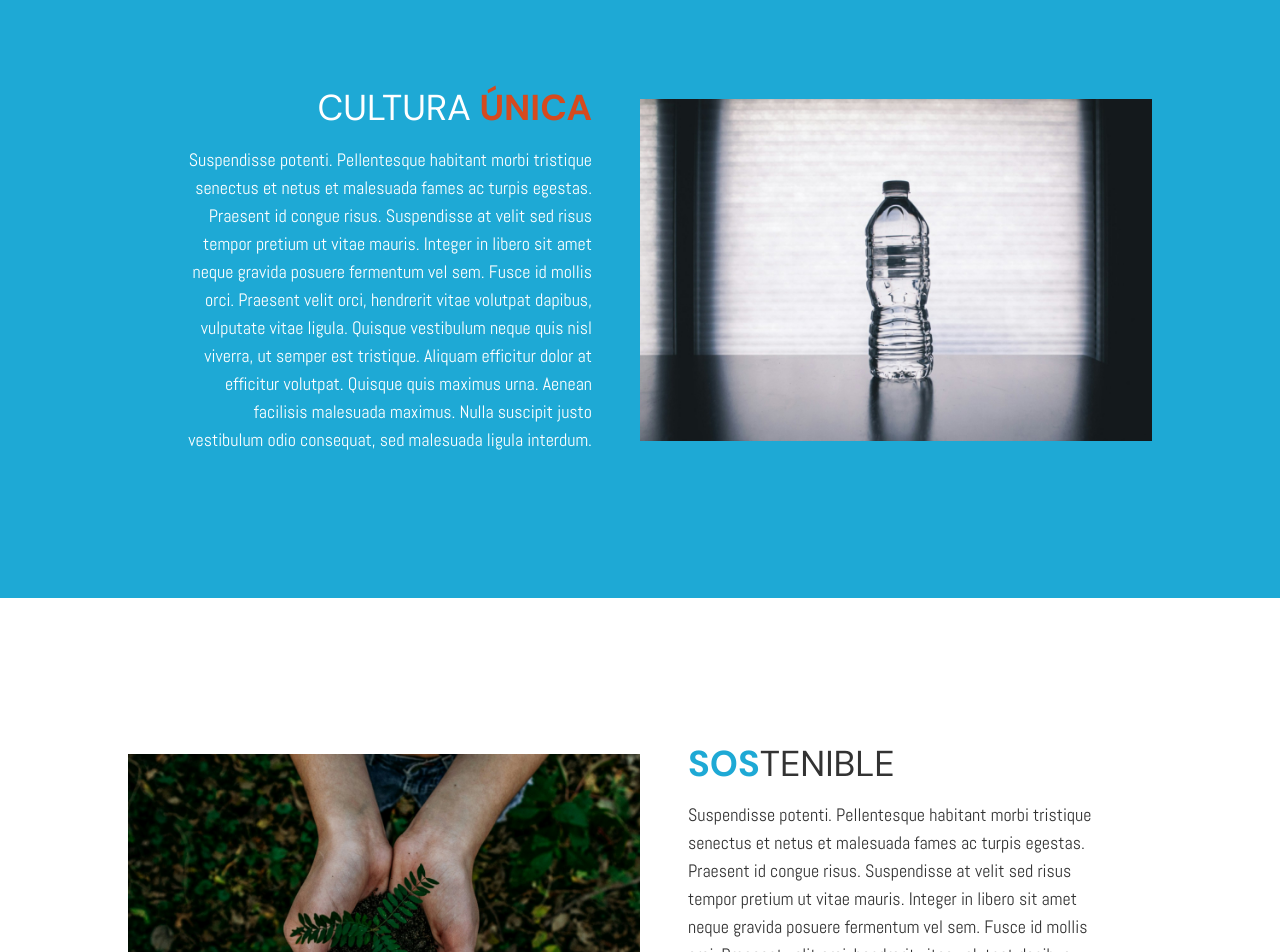
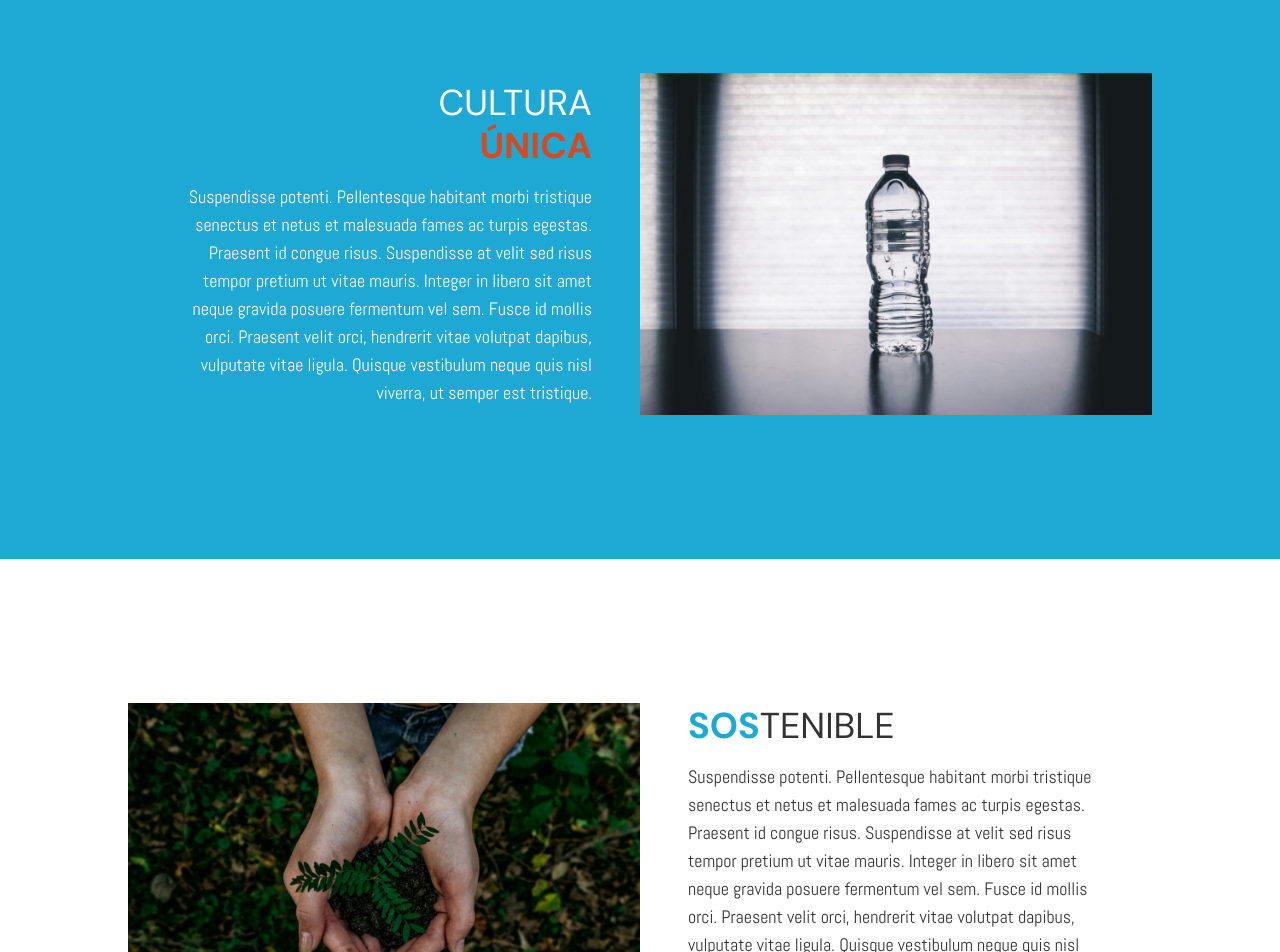
Before and after one commit to jbmunozhuercano/mountains, a Next.js app: page / in a window 1280 px wide. Shown: the part 1500-2452 px from the top of the page. Built offline with nearby package versions, Linux system fonts and the light colour scheme.

Commit message:
Fixed components styles

```diff
--- a/app/components/ContactBlock/index.tsx
+++ b/app/components/ContactBlock/index.tsx
@@ -16,9 +16,9 @@ export default function ContactBlock(): JSX.Element {
             noticias.
           </p>
           <form action=''>
-            <div className='flex justify-center items-center mb-4'>
+            <div className='flex items-center mb-4 justify-start'>
               <input
-                className='bg-white text-black h-10 py-2 px-4 rounded-s-3xl w-4/5 shadow-[2px_2px_1px_rgba(0,0,0,0.25)] focus:outline-0 border-0'
+                className='bg-white text-black h-10 py-2 px-4 rounded-s-3xl w-4/5 shadow-[2px_2px_1px_rgba(0,0,0,0.25)] focus:outline-0 border-0 max-w-xs'
                 type='email'
                 name='email'
                 id='email'
--- a/app/components/ContentBlock/index.tsx
+++ b/app/components/ContentBlock/index.tsx
@@ -20,7 +20,7 @@ export default function ContentBlock({block}: Block): JSX.Element {
       className={
         block.id === 'culture'
           ? 'py-12 lg:py-36 bg-secondary text-white'
-          : 'py-12 lg:py-36'
+          : 'py-12 lg:py-36 bg-white text-black'
       }
     >
       <div className='lg:flex lg:justify-center lg:items-center md:max-w-2xl lg:max-w-5xl md:mx-auto'>
--- a/app/components/ContentBlocks/index.tsx
+++ b/app/components/ContentBlocks/index.tsx
@@ -13,7 +13,7 @@ const blocks = [
         <span className='font-bold [color:#1ea9d5] block'>Extraordinario</span>
       </>
     ),
-    text: 'Lorem ipsum dolor sit amet, consectetur adipiscing elit. In sed vulputate risus, eget iaculis sem. Cras sollicitudin maximus arcu et viverra. Integer posuere nibh sapien, vitae semper nulla ultricies vitae. Quisque sapien arcu, lacinia eget fermentum vitae, aliquet quis sem. Nunc quam purus, vulputate et pharetra sit amet, faucibus ac nisl. Donec convallis blandit arcu eget bibendum. Mauris sollicitudin mattis metus, sed auctor nibh. Praesent tincidunt massa feugiat dictum facilisis.'
+    text: 'Lorem ipsum dolor sit amet, consectetur adipiscing elit. In sed vulputate risus, eget iaculis sem. Cras sollicitudin maximus arcu et viverra. Integer posuere nibh sapien, vitae semper nulla ultricies vitae. Quisque sapien arcu, lacinia eget fermentum vitae, aliquet quis sem. Nunc quam purus, vulputate et pharetra sit amet, faucibus ac nisl. Donec convallis blandit arcu eget bibendum. Mauris sollicitudin mattis metus, sed auctor nibh.'
   },
   {
     key: crypto.randomUUID(),
@@ -23,10 +23,10 @@ const blocks = [
     title: (
       <>
         Cultura
-        <span className='font-bold [color:#d54a1e]'>&nbsp;Única</span>
+        <span className='font-bold [color:#d54a1e] block'>Única</span>
       </>
     ),
-    text: 'Suspendisse potenti. Pellentesque habitant morbi tristique senectus et netus et malesuada fames ac turpis egestas. Praesent id congue risus. Suspendisse at velit sed risus tempor pretium ut vitae mauris. Integer in libero sit amet neque gravida posuere fermentum vel sem. Fusce id mollis orci. Praesent velit orci, hendrerit vitae volutpat dapibus, vulputate vitae ligula. Quisque vestibulum neque quis nisl viverra, ut semper est tristique. Aliquam efficitur dolor at efficitur volutpat. Quisque quis maximus urna. Aenean facilisis malesuada maximus. Nulla suscipit justo vestibulum odio consequat, sed malesuada ligula interdum.'
+    text: 'Suspendisse potenti. Pellentesque habitant morbi tristique senectus et netus et malesuada fames ac turpis egestas. Praesent id congue risus. Suspendisse at velit sed risus tempor pretium ut vitae mauris. Integer in libero sit amet neque gravida posuere fermentum vel sem. Fusce id mollis orci. Praesent velit orci, hendrerit vitae volutpat dapibus, vulputate vitae ligula. Quisque vestibulum neque quis nisl viverra, ut semper est tristique.'
   },
   {
     key: crypto.randomUUID(),
@@ -38,7 +38,7 @@ const blocks = [
         <span className='font-bold [color:#1ea9d5]'>Sos</span>tenible
       </>
     ),
-    text: 'Suspendisse potenti. Pellentesque habitant morbi tristique senectus et netus et malesuada fames ac turpis egestas. Praesent id congue risus. Suspendisse at velit sed risus tempor pretium ut vitae mauris. Integer in libero sit amet neque gravida posuere fermentum vel sem. Fusce id mollis orci. Praesent velit orci, hendrerit vitae volutpat dapibus, vulputate vitae ligula. Quisque vestibulum neque quis nisl viverra, ut semper est tristique. Aliquam efficitur dolor at efficitur volutpat. Quisque quis maximus urna. Aenean facilisis malesuada maximus. Nulla suscipit justo vestibulum odio consequat, sed malesuada ligula interdum.'
+    text: 'Suspendisse potenti. Pellentesque habitant morbi tristique senectus et netus et malesuada fames ac turpis egestas. Praesent id congue risus. Suspendisse at velit sed risus tempor pretium ut vitae mauris. Integer in libero sit amet neque gravida posuere fermentum vel sem. Fusce id mollis orci. Praesent velit orci, hendrerit vitae volutpat dapibus, vulputate vitae ligula. Quisque vestibulum neque quis nisl viverra, ut semper est tristique. Aliquam efficitur dolor at efficitur volutpat. Quisque quis maximus urna. Aenean facilisis malesuada maximus.'
   }
 ];
 
--- a/app/components/Footer/index.tsx
+++ b/app/components/Footer/index.tsx
@@ -24,7 +24,7 @@ export default function Footer(): JSX.Element {
       </p>
       <Link
         href='#backTop'
-        className='text-white bg-menu p-3 fixed bottom-4 right-4 rounded-sm md:hidden'
+        className='text-white bg-menu p-3 fixed bottom-4 right-4 rounded-sm lg:hidden'
       >
         <FontAwesomeIcon icon={faAngleUp} className='w-4' />
       </Link>
--- a/app/components/Header/index.tsx
+++ b/app/components/Header/index.tsx
@@ -8,7 +8,7 @@ export default function Header(): JSX.Element {
   return (
     <header
       id='backTop'
-      className='relative flex flex-col justify-between items-center flex-wrap h-screen bg-[url("/img/header_sm.jpg")] lg:bg-[url("/img/header_lg.jpg")] bg-cover bg-center py-8'
+      className='relative flex flex-col justify-between items-center flex-wrap h-screen bg-[url("/img/header_sm.jpg")] lg:bg-[url("/img/header_lg.jpg")] lg:max-h-[1080px] bg-cover bg-center py-8 overflow-hidden'
     >
       <Nav />
       <div className='absolute top-0 bottom-0 w-full h-screen bg-header flex flex-col justify-between items-center py-8 px-4 md:justify-center lg:pt-2'>
--- a/app/layout.tsx
+++ b/app/layout.tsx
@@ -28,7 +28,7 @@ export default function RootLayout({
     <html className='scroll-smooth text-base' lang='es'>
       <body
         id='top'
-        className={`${dmSans.variable} ${abel.variable} antialiased`}
+        className={`${dmSans.variable} ${abel.variable} antialiased max-w-[1920px] mx-auto bg-gray-100`}
       >
         {children}
       </body>
```
